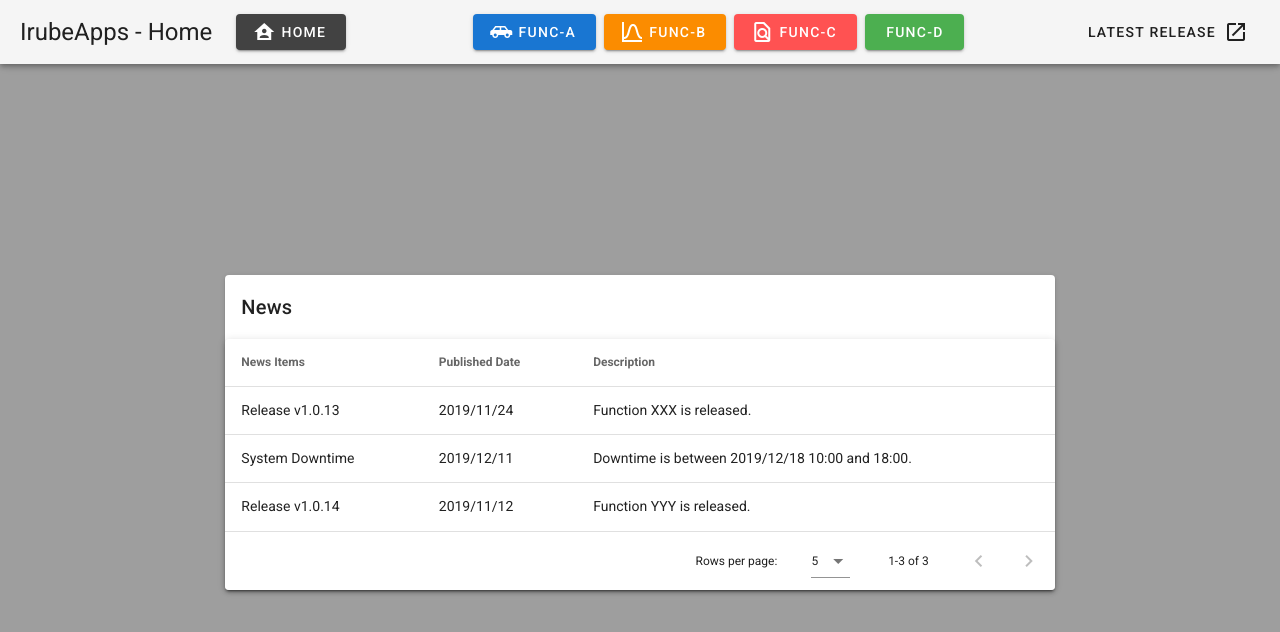
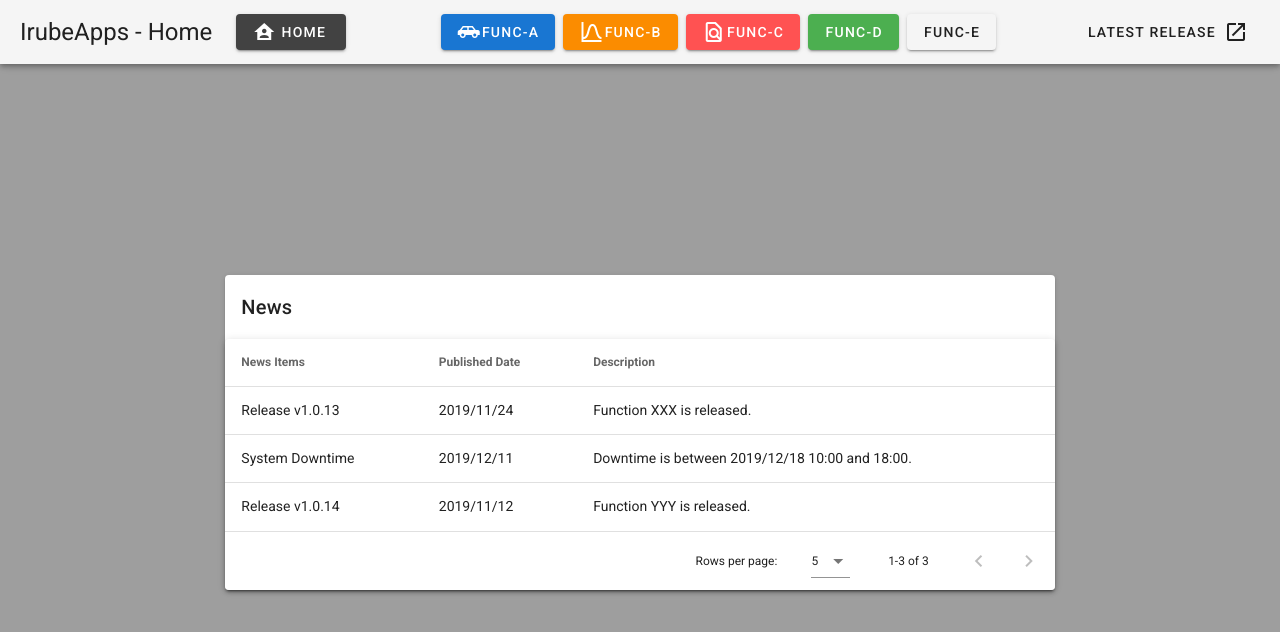
Before and after one commit to iluve0129/vuetest01, a Vue app: page / in a window 1280 px wide. Shown: the top 632 px of the page. Built offline with nearby package versions, Linux system fonts and the light colour scheme.

Commit message:
01.ビルド時の表示をエラーレベルに変更 (tslint.jsonのdefaultSeverityをerrorに。) 02.暗黙のanyはエラー扱い「しない」に変更 (tsconfig.jsonのnoImplicitAnyをfalseに。) 03.Func-Eでファイル読み込み実装(途中)

```diff
--- a/src/router.ts
+++ b/src/router.ts
@@ -59,6 +59,11 @@ export default new Router({
       ],
     },
     {
+      path: '/funce',
+      name: 'funce',
+      component: () => import('./views/Func-E.vue'),
+    },
+    {
       path: '/funcx',
       name: 'funcx',
       component: () => import('./views/Func-X.vue'),
--- /dev/null
+++ b/src/views/Func-E.vue
@@ -0,0 +1,54 @@
+<template>
+  <v-container fluid fill-height class="align-start">
+    <MenuFuncX />
+    <v-container fluid>
+      <v-card>
+        <!-- input type="file" をv-btnで偽装するにはこうする。
+            <v-btn class="ma-5" color="secondary">
+            <label for="file-upload">File UpLoad</label>
+            <input id="file-upload" type="file" />
+            </v-btn>
+        <v-file-input
+          @change="getFileContent(e)"
+          class="ml-1 mr-2"
+          label="CSV input"
+          accept=".csv"
+          ref="myFiles"
+        >{{ content }}</v-file-input>
+
+
+        <v-file-input label="テキストファイルを選択" @change="getFileContent(test)" />
+        <v-text-field id="text1" label="テキスト" @input="updateField({id:'text1',value:$event})"></v-text-field>
+        -->
+        <v-file-input @change="getFileName" accept="image/*" label="File input"></v-file-input>
+      </v-card>
+    </v-container>
+  </v-container>
+</template>
+
+<script lang="ts">
+import Vue from "vue";
+
+import MenuFuncX from "./TopMenu/Menu_Func-X.vue";
+
+export default Vue.extend({
+  name: "Func-D",
+
+  components: {
+    MenuFuncX
+  },
+  data() {},
+  methods: {
+    getFileName(e) {
+      console.log("fileが選択されました。");
+      console.log(e.name);
+    }
+  }
+});
+</script>
+
+<style scoped>
+input[type="file"] {
+  display: none;
+}
+</style>
--- a/src/views/TopMenu/Menu_Home.vue
+++ b/src/views/TopMenu/Menu_Home.vue
@@ -10,19 +10,22 @@
 
     <v-btn class="ma-1" color="primary">
       <v-icon>mdi-car-side</v-icon>
-      <router-link class="ma-1" tag="div" to="/funca">Func-A</router-link>
+      <router-link tag="div" to="/funca">Func-A</router-link>
     </v-btn>
     <v-btn class="ma-1" color="warning">
       <v-icon>mdi-chart-bell-curve</v-icon>
-      <router-link class="ma-1" tag="div" to="/funcb">Func-B</router-link>
+      <router-link tag="div" to="/funcb">Func-B</router-link>
     </v-btn>
     <v-btn class="ma-1" color="error">
       <v-icon>mdi-file-find-outline</v-icon>
-      <router-link class="ma-1" tag="div" to="/funcc">Func-C</router-link>
+      <router-link tag="div" to="/funcc">Func-C</router-link>
     </v-btn>
     <v-btn class="ma-1" color="success">
       <v-icon>mdi-settings-outline</v-icon>
-      <router-link class="ma-1" tag="div" to="/funcd">Func-D</router-link>
+      <router-link tag="div" to="/funcd">Func-D</router-link>
+    </v-btn>
+    <v-btn class="ma-1" color="perple">
+      <router-link tag="div" to="/funce">Func-E</router-link>
     </v-btn>
     <v-spacer></v-spacer>
 
--- a/tsconfig.json
+++ b/tsconfig.json
@@ -25,7 +25,9 @@
       "dom",
       "dom.iterable",
       "scripthost"
-    ]
+    ],
+    // 暗黙のanyはエラー扱い「しない」
+    "noImplicitAny": false,
   },
   "include": [
     "src/**/*.ts",
--- a/tslint.json
+++ b/tslint.json
@@ -1,5 +1,5 @@
 {
-  "defaultSeverity": "warning",
+  "defaultSeverity": "error",
   "extends": [
     "tslint:recommended"
   ],
```
